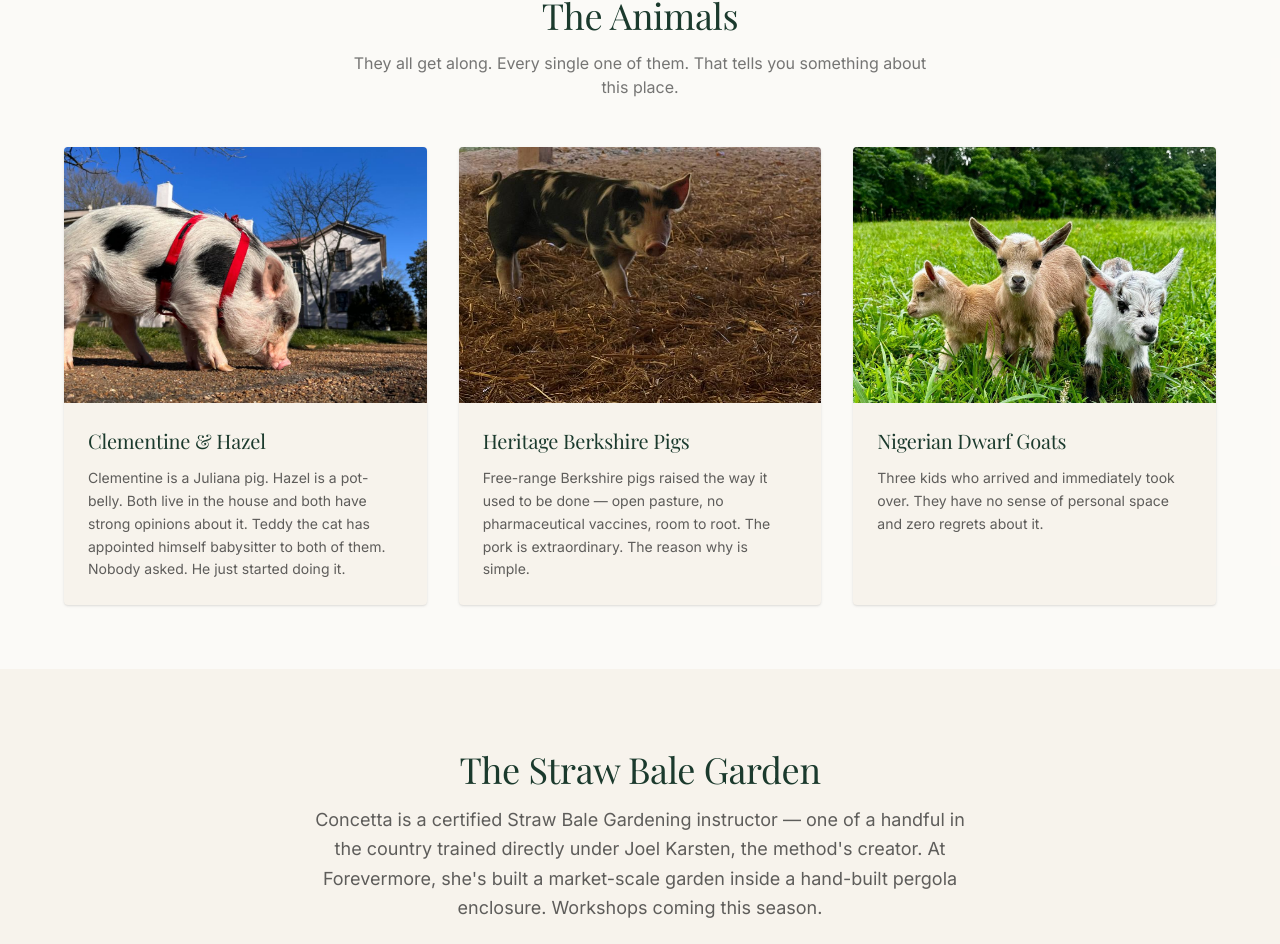
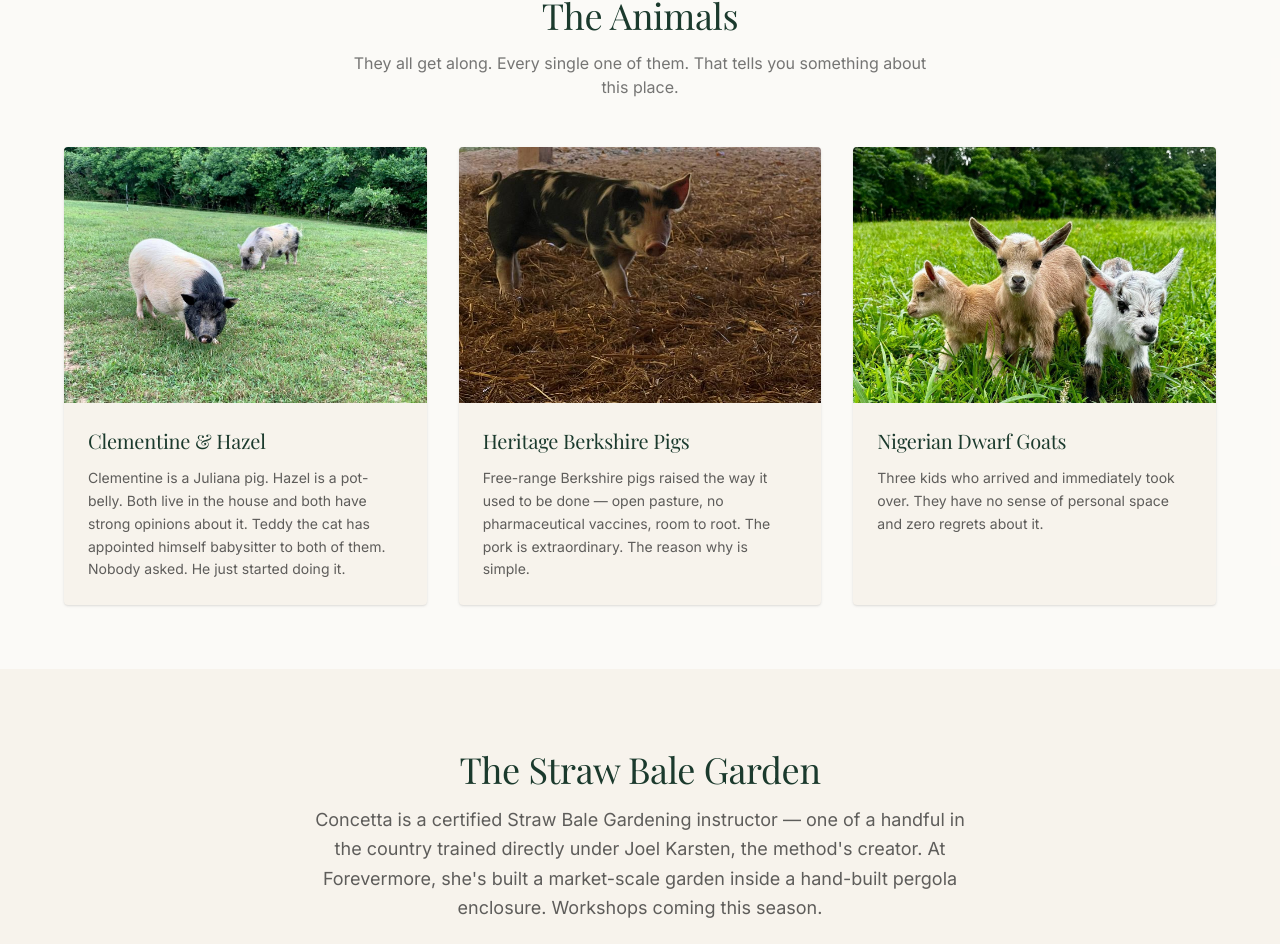
Before and after one commit to forevermore3333/forevermorefarm-website, a Next.js app: page / in a window 1280 px wide. Shown: the part 1467-2411 px from the top of the page. Built offline with nearby package versions, Linux system fonts and the light colour scheme; a web font is replaced by a local one.

Commit message:
Clementine+Hazel card: use real photo of both girls in pasture

```diff
--- a/src/app/page.tsx
+++ b/src/app/page.tsx
@@ -60,7 +60,7 @@ export default function Home() {
             <div className="bg-farm-cream rounded-sm overflow-hidden shadow-sm">
               <div className="relative h-64">
                 <Image
-                  src="/images/house-animals/clementine-belle-meade.jpg"
+                  src="/images/house-animals/clementine-hazel-pasture.jpg"
                   alt="Hazel the pot-belly pig nose-to-nose with Teddy the cat on the hardwood floor"
                   fill
                   className="object-cover"
```
Also changed, not shown: public/images/house-animals/clementine-hazel-pasture.jpg (added).
